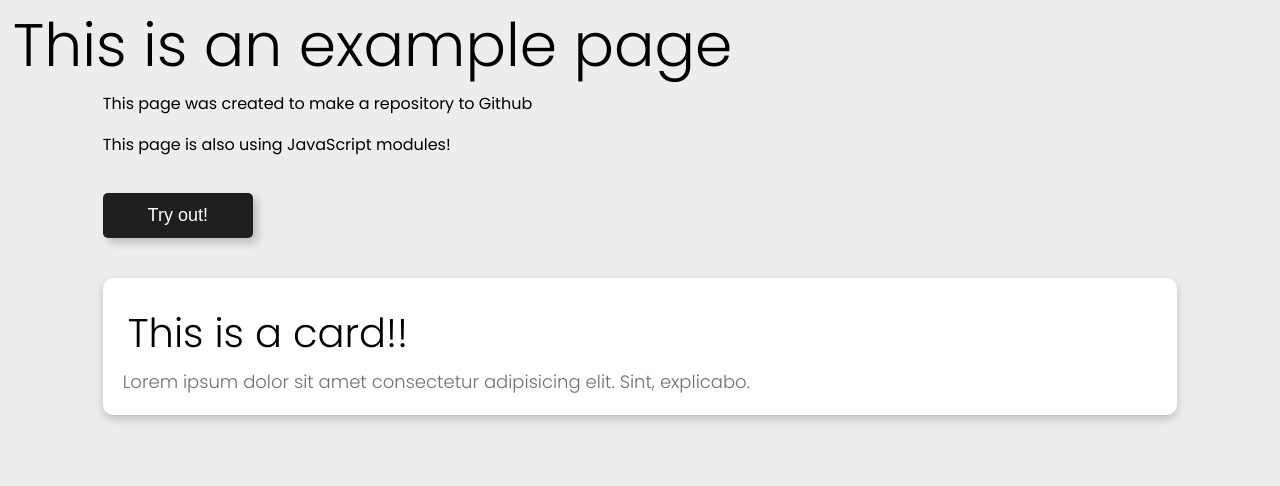
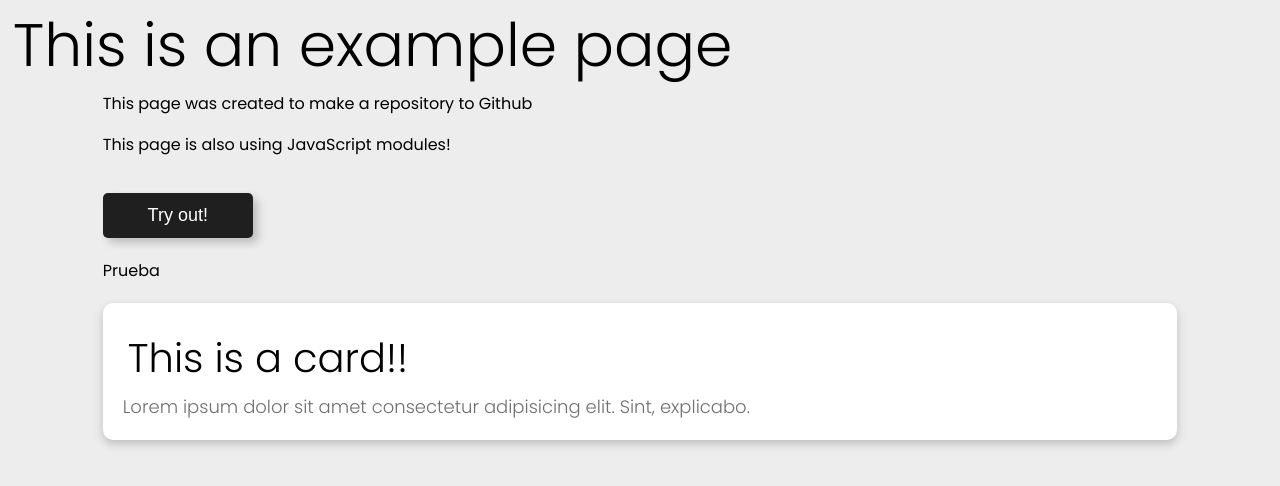
Before and after one commit to foreversick/git-example, a plain HTML site: page index.html in a window 1280 px wide. Drawn offline with Linux system fonts and the light colour scheme.

Commit message:
se agrego una rama llamada test y modifico en index

```diff
--- a/index.html
+++ b/index.html
@@ -16,6 +16,7 @@
         <button id="js-tryout" class="button">Try out!</button>
 
         <div id="dynamic-content"></div>
+        <div id="dynamic-content">Prueba</div>
 
         <div class="card">
             <div class="card-heading"><h2>This is a card!!</h2></div>
```
